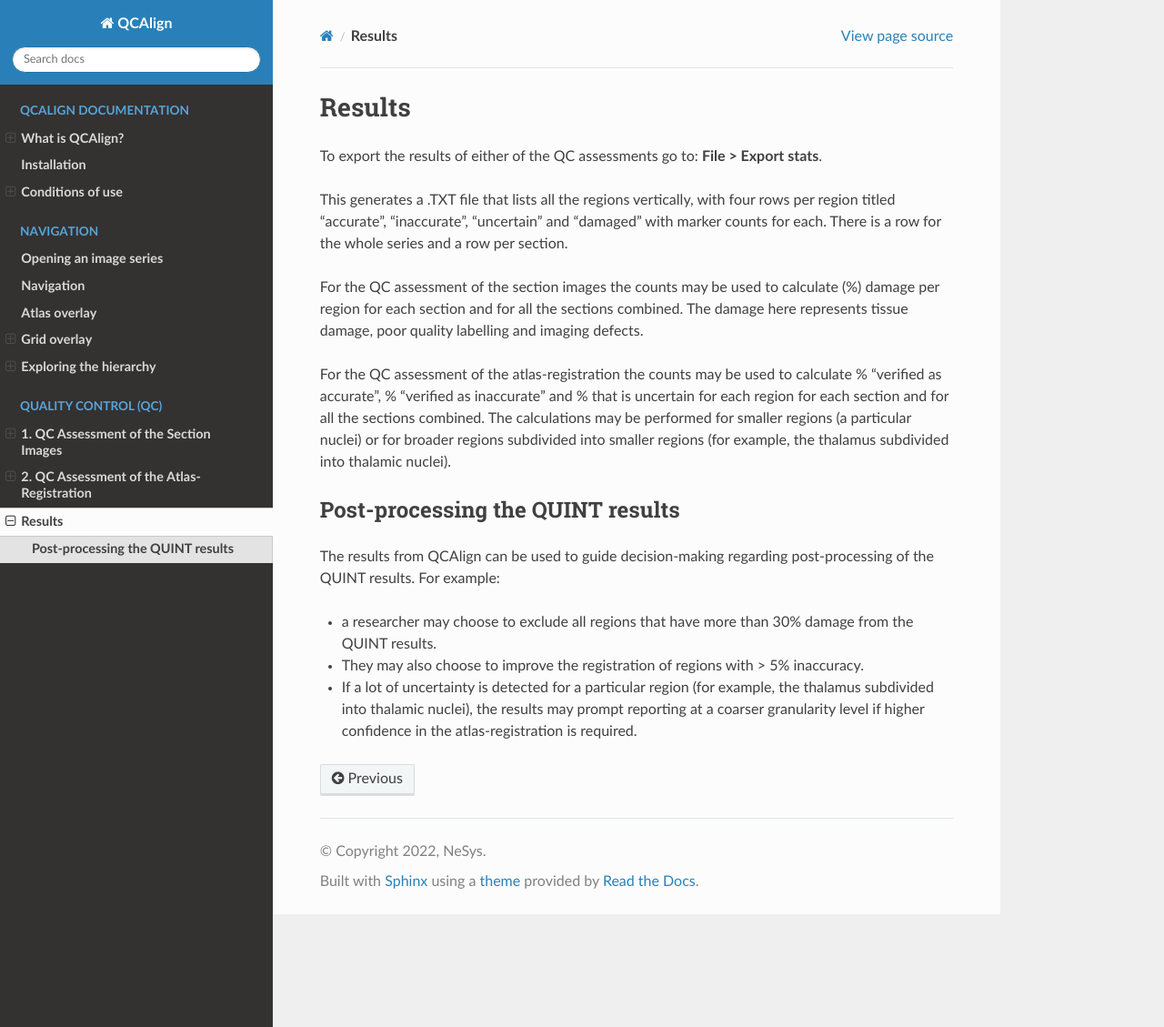
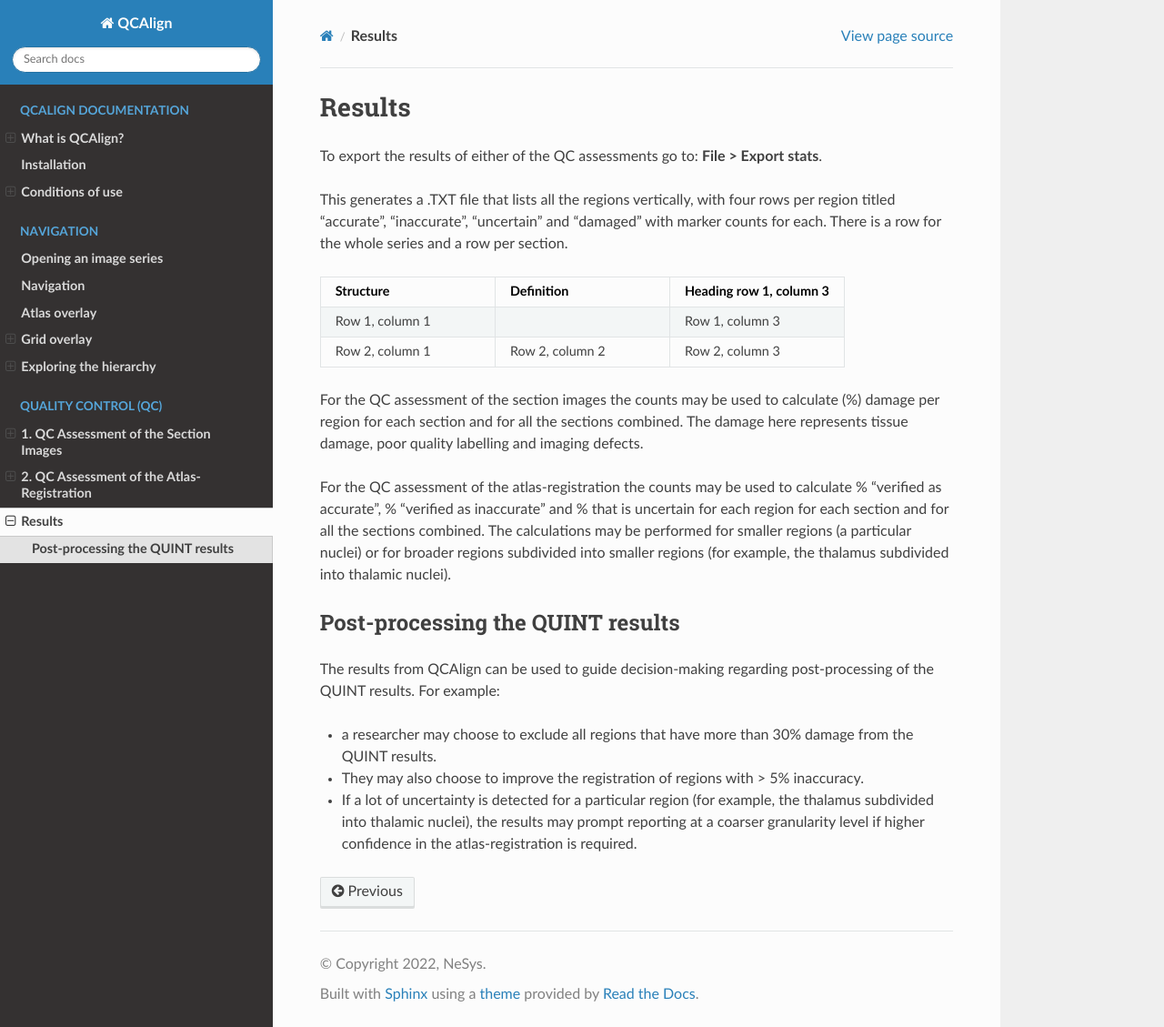
Before and after one commit to Neural-Systems-at-UIO/QCAlign, a Sphinx documentation site: the page built from docs/results.rst, in a window 1280 px wide and 1129 px high. Shown: the whole window at 91% size. Built offline with Sphinx 7.4.7 and the Read the Docs theme 2.0.0, drawn with Linux system fonts in a browser that asks for light colours.

Commit message:
Update results.rst

```diff
--- a/docs/results.rst
+++ b/docs/results.rst
@@ -4,6 +4,20 @@
 To export the results of either of the QC assessments go to: **File > Export stats**.
 
 This generates a .TXT file that lists all the regions vertically, with four rows per region titled “accurate”, “inaccurate”, “uncertain” and “damaged” with marker counts for each. There is a row for the whole series and a row per section.
+
+.. list-table::
+   :widths: 25 25 25
+   :header-rows: 1
+
+   * - Structure
+     - Definition
+     - Heading row 1, column 3
+   * - Row 1, column 1
+     -
+     - Row 1, column 3
+   * - Row 2, column 1
+     - Row 2, column 2
+     - Row 2, column 3
 
 For the QC assessment of the section images the counts may be used to calculate (%) damage per region for each section and for all the sections combined. The damage here represents tissue damage, poor quality labelling and imaging defects.
 
```
